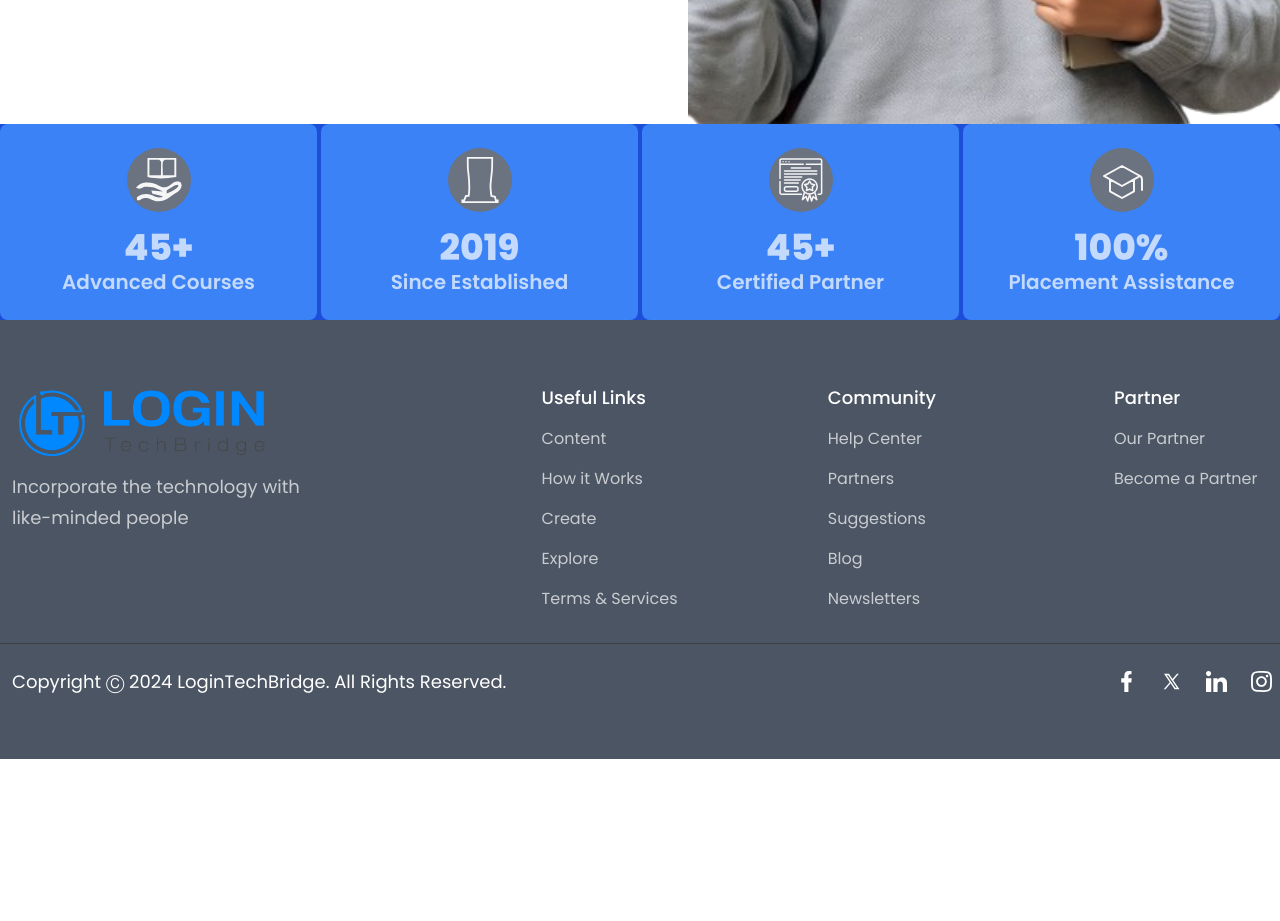
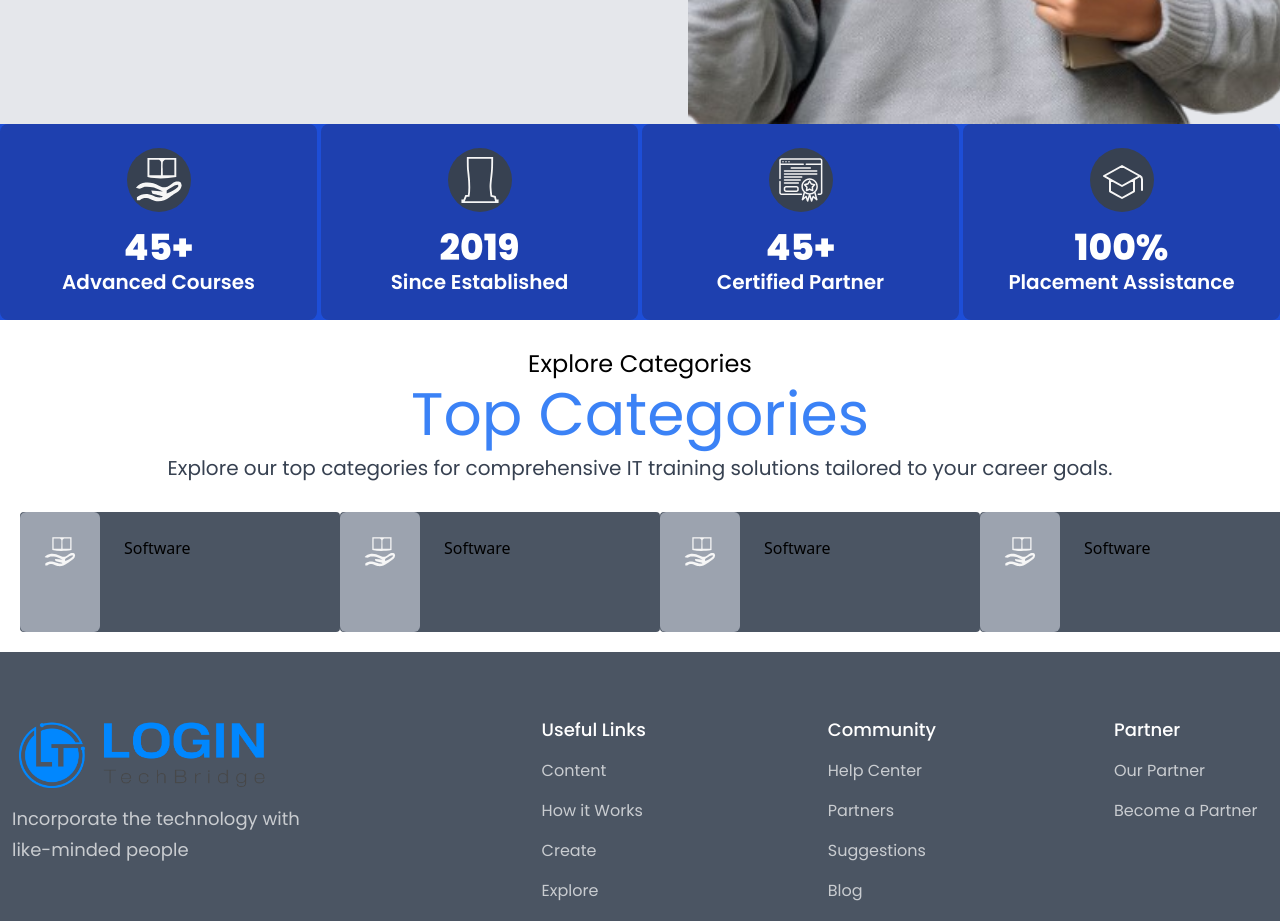
Before and after one commit to RAAMSRI2020/logintechbridge, a React (Vite) app: page / in a window 1280 px wide. Shown: the part 820-1741 px from the top of the page. Before the commit the page ends 1579 px from the top, so only its background shows below. Built offline with nearby package versions, Linux system fonts and the light colour scheme; a web font is replaced by a local one.

Commit message:
Started Service Page

```diff
--- a/src/App.jsx
+++ b/src/App.jsx
@@ -1,7 +1,7 @@
-import { Navbar, Header, Hero, Footer,Banner } from "./components";
+import { Navbar, Header, Hero, Footer,Banner,Service } from "./components";
 
 const App = () => (
-  <div className="w-full overflow-hidden bg-white">
+  <div className="w-full overflow-hidden">
     {/* Header */}
     <div className="w-full flex items-center h-[5vh] bg-black">
       <Header />
@@ -13,13 +13,17 @@ const App = () => (
     </div>
 
     {/* Content Area */}
-    <div className="w-full flex items-center bg-white">
+    <div className="w-full flex items-center bg-gray-200">
       <Hero />
 
 
     </div>
     <div className="w-full flex items-center bg-blue-700">
       <Banner/>
+    </div>
+    <br />
+    <div className="w-full flex items-center bg-white">
+      <Service />
     </div>
 
     {/* Footer */}
--- a/src/components/Banner.jsx
+++ b/src/components/Banner.jsx
@@ -5,9 +5,9 @@ const Banner = () => (
         <div className='grid grid-cols-1 sm:grid-cols-2 md:grid-cols-3 lg:grid-cols-4 gap-1 md:w-[50vw] lg:w-[100vw] w-screen'>
             {BannerList.map((item, index) => (
                 <div key={item.id}
-                    className='flex flex-col bg-blue-500 p-4 sm:p-6 rounded-lg'>
+                    className='flex flex-col bg-blue-800 p-4 sm:p-6 rounded-lg'>
                     <div className='flex justify-center items-center mb-4'>
-                        <div className='w-16 h-16 sm:w-18 sm:h-18 rounded-full overflow-hidden flex justify-center items-center bg-gray-500'>
+                        <div className='w-16 h-16 sm:w-18 sm:h-18 rounded-full overflow-hidden flex justify-center items-center bg-gray-700'>
                             <img
                                 src={item.icon}
                                 alt={`icon-${index}`}
@@ -15,7 +15,7 @@ const Banner = () => (
                             />
                         </div>
                     </div>
-                    <div className='flex flex-col text-center text-dimWhite'>
+                    <div className='flex flex-col text-center text-white'>
                         <h3 className='font-poppins font-extrabold text-4xl sm:text-4xl'>{item.title}</h3>
                         <span className='font-poppins font-semibold text-2xl sm:text-xl'>{item.value}</span>
                     </div>
--- a/src/components/Navbar.jsx
+++ b/src/components/Navbar.jsx
@@ -42,12 +42,12 @@ const Navbar = () => {
 
       {/* Mobile Menu Dropdown */}
       {toggle && (
-        <div className="absolute top-[100%] right-0 mt-2 bg-gray-100 shadow-lg w-full sm:w-[200px] rounded-lg z-50">
-          <ul className="flex flex-col items-center space-y-4 py-4">
+        <div className="absolute top-[100%] right-0 mt-2 bg-transparent shadow-lg w-full sm:w-[200px] rounded-sm z-50 ">
+          <ul className="flex flex-col items-center space-y-4 py-4 hover:bg-slate-200">
             {navLinks.map((nav) => (
               <li
                 key={nav.id}
-                className="font-poppins font-normal text-[16px] text-black"
+                className="font-poppins font-normal text-[16px] text-black hover:bg-slate-100 p-2"
               >
                 <a href={`#${nav.id}`} onClick={() => setToggle(false)}>
                   {nav.title}
--- /dev/null
+++ b/src/components/Service.jsx
@@ -0,0 +1,41 @@
+import { course } from "../assets"
+
+const Service = () => (
+    <section id='service'>
+      <div className='flex flex-1 flex-col items-centers w-screen h-auto'>
+        <div className='text-center w-[100%] '>
+          <h4 className='font-poppins text-2xl leading-10'>Explore Categories</h4>
+          <h1 className='font-poppins sm:text-6xl text-5xl leading-loose text-blue-500'>Top Categories</h1>
+          <p className='font-poppins text-xl leading-[3rem] text-gray-700'>Explore our top categories for comprehensive IT training solutions tailored to your career goals.</p>
+
+        </div>
+        <div className='w-[100%] h-auto m-5 flex sm:flex-row flex-col'>
+          <div className="w-[25vw] h-[15vh] bg-gray-600 flex flex-row rounded">
+            <div className="bg-gray-400 w-[25%] rounded-md">
+              <img src={course} alt="course" className="p-6"/>
+            </div>
+            <h4 className="text-black p-6">Software</h4>
+          </div>
+          <div className="w-[25vw] h-[15vh] bg-gray-600 flex flex-row rounded">
+            <div className="bg-gray-400 w-[25%] rounded-md">
+              <img src={course} alt="course" className="p-6"/>
+            </div>
+            <h4 className="text-black p-6">Software</h4>
+          </div>          <div className="w-[25vw] h-[15vh] bg-gray-600 flex flex-row rounded">
+            <div className="bg-gray-400 w-[25%] rounded-md">
+              <img src={course} alt="course" className="p-6"/>
+            </div>
+            <h4 className="text-black p-6">Software</h4>
+          </div>          <div className="w-[25vw] h-[15vh] bg-gray-600 flex flex-row rounded">
+            <div className="bg-gray-400 w-[25%] rounded-md">
+              <img src={course} alt="course" className="p-6"/>
+            </div>
+            <h4 className="text-black p-6">Software</h4>
+          </div>
+        </div>
+      </div>
+    </section>
+  )
+
+
+export default Service
--- a/src/components/index.js
+++ b/src/components/index.js
@@ -4,6 +4,7 @@ import Button from "./Button";
 import Hero from "./Hero";
 import Footer from "./Footer";
 import Banner from "./Banner";
+import Service from "./Service";
 
 export {
     Header,
@@ -12,4 +13,5 @@ export {
     Hero,
     Footer,
     Banner,
+    Service,
 }
```
